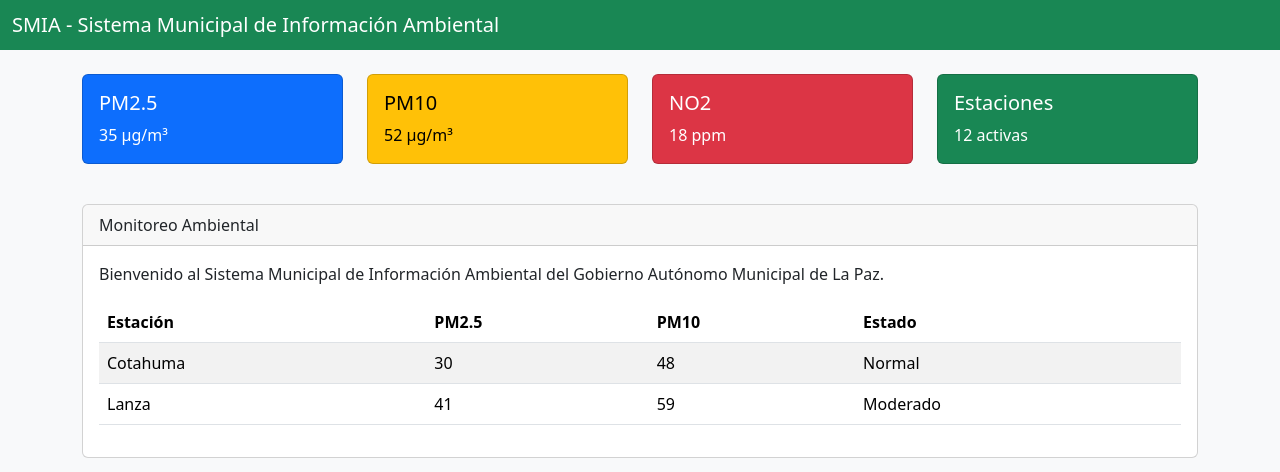
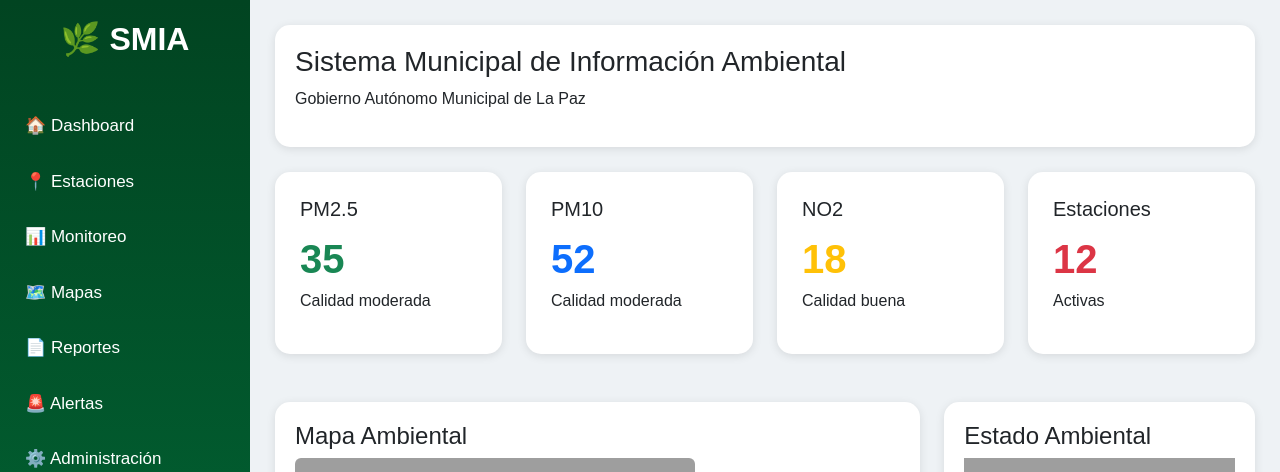
Before and after one commit to EliasXD333/SMIA, a Django app: page / in a window 1280 px wide. Shown: the top 472 px of the page. Run offline with Django 5.2, Linux system fonts and the light colour scheme; grey boxes are pictures that could not be loaded.

Commit message:
Dashboard visual inicial del SMIA

```diff
--- a/core/templates/index.html
+++ b/core/templates/index.html
@@ -3,103 +3,234 @@
 <head>
     <meta charset="UTF-8">
     <meta name="viewport" content="width=device-width, initial-scale=1.0">
-
-    <title>SMIA</title>
+    <title>SMIA Dashboard</title>
 
     <link href="https://cdn.jsdelivr.net/npm/bootstrap@5.3.7/dist/css/bootstrap.min.css" rel="stylesheet">
 
+    <style>
+
+        body{
+            background-color:#eef2f5;
+            font-family: Arial, sans-serif;
+        }
+
+        .sidebar{
+            width:250px;
+            height:100vh;
+            position:fixed;
+            background:linear-gradient(180deg,#014421,#026937);
+            color:white;
+            padding-top:20px;
+        }
+
+        .sidebar h2{
+            text-align:center;
+            margin-bottom:40px;
+            font-weight:bold;
+        }
+
+        .sidebar a{
+            display:block;
+            color:white;
+            text-decoration:none;
+            padding:15px 25px;
+            transition:0.3s;
+            font-size:17px;
+        }
+
+        .sidebar a:hover{
+            background:#0b6b3a;
+        }
+
+        .main{
+            margin-left:250px;
+            padding:25px;
+        }
+
+        .topbar{
+            background:white;
+            padding:20px;
+            border-radius:15px;
+            box-shadow:0 2px 10px rgba(0,0,0,0.1);
+            margin-bottom:25px;
+        }
+
+        .card-custom{
+            background:white;
+            border-radius:15px;
+            padding:25px;
+            box-shadow:0 2px 10px rgba(0,0,0,0.1);
+            transition:0.3s;
+        }
+
+        .card-custom:hover{
+            transform:translateY(-5px);
+        }
+
+        .metric{
+            font-size:40px;
+            font-weight:bold;
+        }
+
+        .section-box{
+            background:white;
+            border-radius:15px;
+            padding:20px;
+            box-shadow:0 2px 10px rgba(0,0,0,0.1);
+        }
+
+        table{
+            margin-top:15px;
+        }
+
+    </style>
+
 </head>
-<body class="bg-light">
 
-    <nav class="navbar navbar-dark bg-success">
-        <div class="container-fluid">
-            <span class="navbar-brand mb-0 h1">
-                SMIA - Sistema Municipal de Información Ambiental
-            </span>
+<body>
+
+    <div class="sidebar">
+
+        <h2>🌿 SMIA</h2>
+
+        <a href="#">🏠 Dashboard</a>
+        <a href="#">📍 Estaciones</a>
+        <a href="#">📊 Monitoreo</a>
+        <a href="#">🗺️ Mapas</a>
+        <a href="#">📄 Reportes</a>
+        <a href="#">🚨 Alertas</a>
+        <a href="#">⚙️ Administración</a>
+
     </div>
-    </nav>
 
-    <div class="container mt-4">
+    <div class="main">
 
-        <div class="row">
+        <div class="topbar">
+
+            <h3>Sistema Municipal de Información Ambiental</h3>
+
+            <p>
+                Gobierno Autónomo Municipal de La Paz
+            </p>
+
+        </div>
+
+        <div class="row g-4">
 
             <div class="col-md-3">
-                <div class="card text-bg-primary mb-3">
-                    <div class="card-body">
-                        <h5 class="card-title">PM2.5</h5>
-                        <p class="card-text">35 µg/m³</p>
-                    </div>
+                <div class="card-custom">
+                    <h5>PM2.5</h5>
+                    <div class="metric text-success">35</div>
+                    <p>Calidad moderada</p>
                 </div>
             </div>
 
             <div class="col-md-3">
-                <div class="card text-bg-warning mb-3">
-                    <div class="card-body">
-                        <h5 class="card-title">PM10</h5>
-                        <p class="card-text">52 µg/m³</p>
-                    </div>
+                <div class="card-custom">
+                    <h5>PM10</h5>
+                    <div class="metric text-primary">52</div>
+                    <p>Calidad moderada</p>
                 </div>
             </div>
 
             <div class="col-md-3">
-                <div class="card text-bg-danger mb-3">
-                    <div class="card-body">
-                        <h5 class="card-title">NO2</h5>
-                        <p class="card-text">18 ppm</p>
-                    </div>
+                <div class="card-custom">
+                    <h5>NO2</h5>
+                    <div class="metric text-warning">18</div>
+                    <p>Calidad buena</p>
                 </div>
             </div>
 
             <div class="col-md-3">
-                <div class="card text-bg-success mb-3">
-                    <div class="card-body">
-                        <h5 class="card-title">Estaciones</h5>
-                        <p class="card-text">12 activas</p>
-                    </div>
+                <div class="card-custom">
+                    <h5>Estaciones</h5>
+                    <div class="metric text-danger">12</div>
+                    <p>Activas</p>
                 </div>
             </div>
 
         </div>
 
-        <div class="card mt-4">
-            <div class="card-header">
-                Monitoreo Ambiental
+        <div class="row mt-4 g-4">
+
+            <div class="col-md-8">
+
+                <div class="section-box">
+
+                    <h4>Mapa Ambiental</h4>
+
+                    <img
+                    src="/static/imagenlapaz.jpg"
+                    class="img-fluid rounded">
+
                 </div>
 
-            <div class="card-body">
-                <p>
-                    Bienvenido al Sistema Municipal de Información Ambiental del Gobierno Autónomo Municipal de La Paz.
-                </p>
+            </div>
+
+            <div class="col-md-4">
+
+                <div class="section-box">
+
+                    <h4>Estado Ambiental</h4>
+
+                    <img
+                    src="https://quickchart.io/chart?c={type:'doughnut',data:{labels:['Buena','Moderada','Alta'],datasets:[{data:[55,30,15]}]}}"
+                    class="img-fluid">
+
+                </div>
+
+            </div>
+
+        </div>
+
+        <div class="section-box mt-4">
+
+            <h4>Últimas Mediciones</h4>
 
             <table class="table table-striped">
 
                 <thead>
+
                     <tr>
                         <th>Estación</th>
                         <th>PM2.5</th>
                         <th>PM10</th>
+                        <th>NO2</th>
                         <th>Estado</th>
                     </tr>
+
                 </thead>
 
                 <tbody>
+
                     <tr>
                         <td>Cotahuma</td>
                         <td>30</td>
                         <td>48</td>
-                            <td>Normal</td>
+                        <td>12</td>
+                        <td class="text-success">Normal</td>
                     </tr>
 
                     <tr>
                         <td>Lanza</td>
                         <td>41</td>
                         <td>59</td>
-                            <td>Moderado</td>
+                        <td>15</td>
+                        <td class="text-warning">Moderado</td>
                     </tr>
+
+                    <tr>
+                        <td>Sopocachi</td>
+                        <td>28</td>
+                        <td>45</td>
+                        <td>10</td>
+                        <td class="text-success">Bueno</td>
+                    </tr>
+
                 </tbody>
 
             </table>
-            </div>
+
         </div>
 
     </div>
```
Also changed, not shown: core/static/imagenlapaz.png (added), 1 other file. Lines whose indentation alone changed are shown as unchanged.
